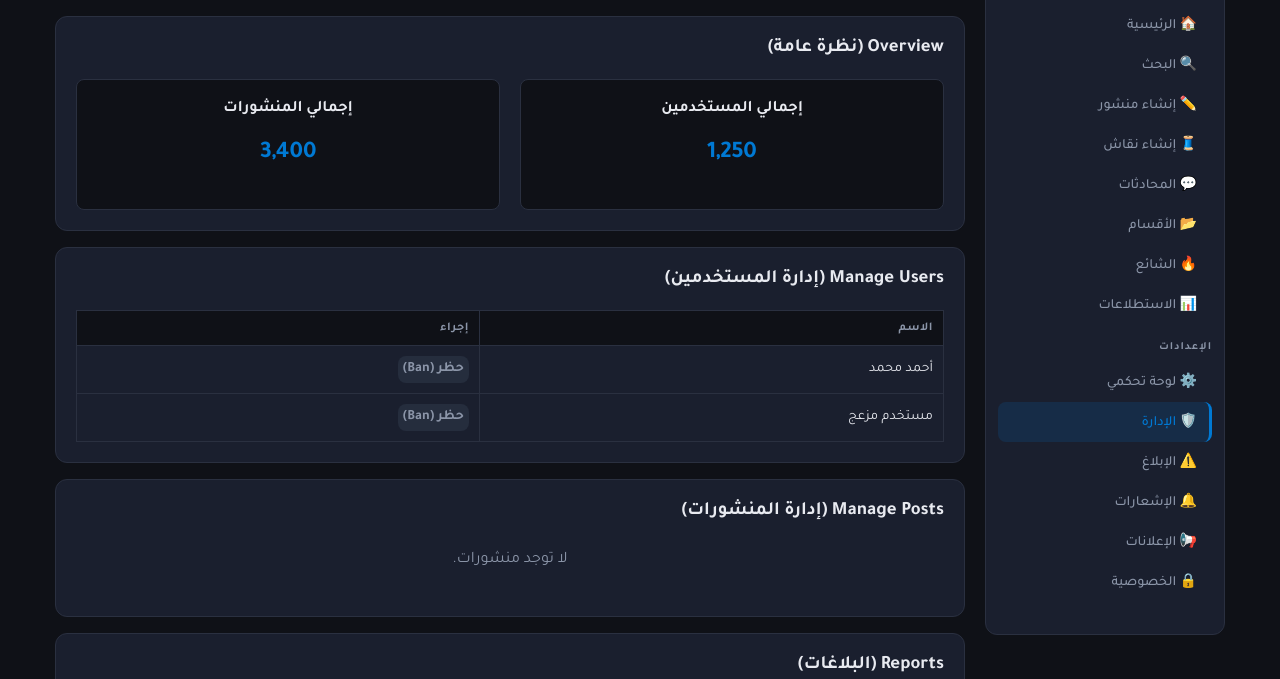
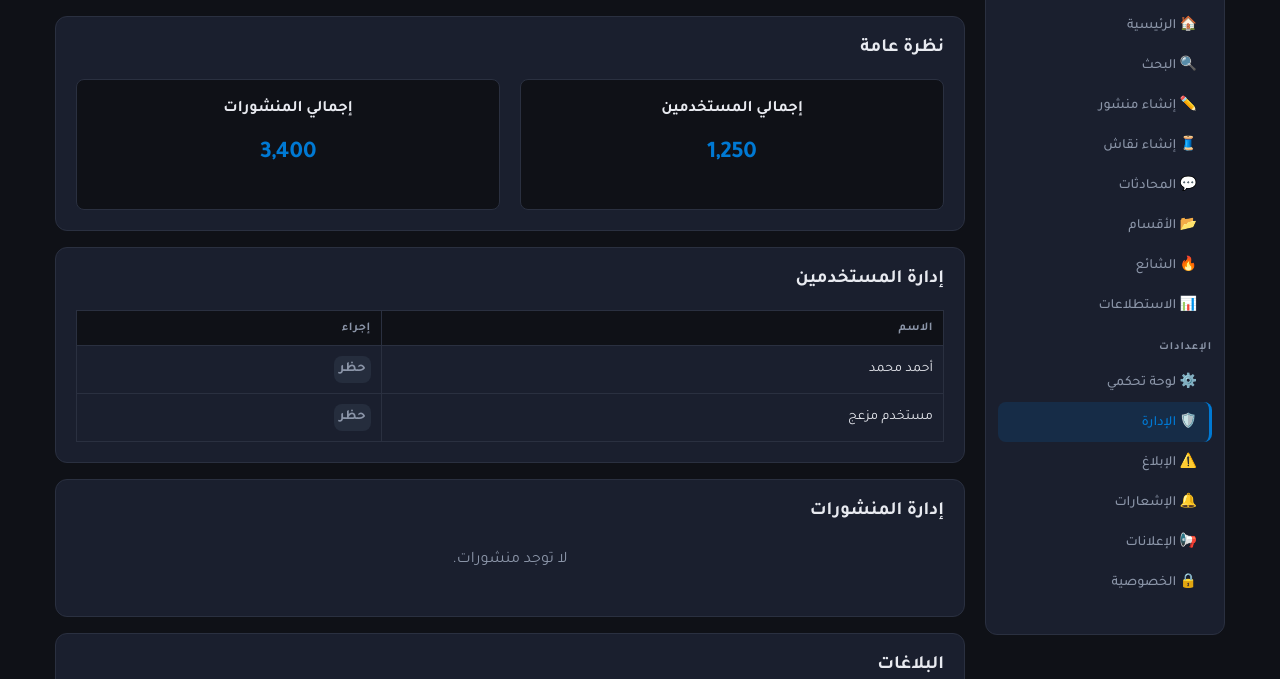
Before and after one commit to ahmed-3rida/it, a plain HTML site: page admin_dashboard/index.html in a window 1280 px wide. Shown: the part 121-800 px from the top of the page. Drawn offline with Linux system fonts and the light colour scheme.

Commit message:
feat: add base HTML templates for core modules and update language localization logic in shared.js

```diff
--- a/admin_dashboard/index.html
+++ b/admin_dashboard/index.html
@@ -4,7 +4,7 @@
 <head>
     <meta charset="UTF-8">
     <meta name="viewport" content="width=device-width, initial-scale=1.0">
-    <title>UniSkills Social</title>
+    <title data-ar="UniSkills Social - لوحة الإدارة" data-en="UniSkills Social - Admin Dashboard">UniSkills Social - لوحة الإدارة</title>
     <link rel="icon" type="image/x-icon" href="../images/uniskills-logo.ico">
     <link rel="stylesheet" href="../shared.css">
     <link rel="stylesheet" href="style.css">
@@ -59,7 +59,7 @@
             <h2 class="accent-title" data-ar="لوحة الإدارة" data-en="Admin Dashboard">لوحة الإدارة</h2>
 
             <div class="container-box">
-                <h3 data-ar="Overview (نظرة عامة)" data-en="Overview">Overview (نظرة عامة)</h3>
+                <h3 data-ar="نظرة عامة" data-en="Overview">نظرة عامة</h3>
                 <div style="display:flex; gap:20px;">
                     <div
                         style="flex:1; background:var(--bg-color); padding:20px; border-radius:8px; text-align:center; border:1px solid var(--border-color);">
@@ -75,8 +75,7 @@
             </div>
 
             <div class="container-box">
-                <h3 data-ar="Manage Users (إدارة المستخدمين)" data-en="Manage Users">Manage Users (إدارة المستخدمين)
-                </h3>
+                <h3 data-ar="إدارة المستخدمين" data-en="Manage Users">إدارة المستخدمين</h3>
                 <table style="width:100%; border-collapse:collapse; text-align:right;">
                     <tr style="background:var(--bg-color);">
                         <th style="padding:10px; border:1px solid var(--border-color);" data-ar="الاسم" data-en="Name">
@@ -88,37 +87,37 @@
                         <td style="padding:10px; border:1px solid var(--border-color);">أحمد محمد</td>
                         <td style="padding:10px; border:1px solid var(--border-color);">
                             <button class="btn btn-secondary" style="padding:5px;"
-                                onclick="this.closest('tr').remove(); document.getElementById('totalUsers').innerText='1,249'; showToast('User Banned / تم حظر المستخدم', 'success');">حظر
-                                (Ban)</button>
+                                data-ar="حظر" data-en="Ban"
+                                onclick="this.closest('tr').remove(); document.getElementById('totalUsers').innerText='1,249'; showToast(localStorage.getItem('site_lang')==='en'?'User Banned':'تم حظر المستخدم', 'success');">حظر</button>
                         </td>
                     </tr>
                     <tr>
                         <td style="padding:10px; border:1px solid var(--border-color);">مستخدم مزعج</td>
                         <td style="padding:10px; border:1px solid var(--border-color);">
                             <button class="btn btn-secondary" style="padding:5px;"
-                                onclick="this.closest('tr').remove(); showToast('User Banned / تم حظر المستخدم', 'success');">حظر
-                                (Ban)</button>
+                                data-ar="حظر" data-en="Ban"
+                                onclick="this.closest('tr').remove(); showToast(localStorage.getItem('site_lang')==='en'?'User Banned':'تم حظر المستخدم', 'success');">حظر</button>
                         </td>
                     </tr>
                 </table>
             </div>
 
             <div class="container-box">
-                <h3 data-ar="Manage Posts (إدارة المنشورات)" data-en="Manage Posts">Manage Posts (إدارة المنشورات)</h3>
+                <h3 data-ar="إدارة المنشورات" data-en="Manage Posts">إدارة المنشورات</h3>
                 <ul id="adminPostsList" style="list-style:none; padding:0;">
                     <!-- Posts will load here -->
                 </ul>
             </div>
 
             <div class="container-box">
-                <h3 data-ar="Reports (البلاغات)" data-en="Reports">Reports (البلاغات)</h3>
+                <h3 data-ar="البلاغات" data-en="Reports">البلاغات</h3>
                 <ul id="adminReportsList" style="list-style:none; padding:0;">
                     <!-- Reports will load here -->
                 </ul>
             </div>
 
             <div class="container-box">
-                <h3 data-ar="Manage Ads (إدارة الإعلانات)" data-en="Manage Ads">Manage Ads (إدارة الإعلانات)</h3>
+                <h3 data-ar="إدارة الإعلانات" data-en="Manage Ads">إدارة الإعلانات</h3>
                 <ul id="adminAdsList" style="list-style:none; padding:0;">
                     <!-- Ads will load here -->
                 </ul>
--- a/shared.js
+++ b/shared.js
@@ -29,21 +29,23 @@ function applyLanguage(lang) {
         document.documentElement.dir = 'rtl';
     }
 
+    // ترجمة النصوص العادية
     document.querySelectorAll('[data-ar]').forEach(el => {
-        if(lang === 'en' && el.getAttribute('data-en')) {
-            el.innerText = el.getAttribute('data-en');
-        } else if(el.getAttribute('data-ar')) {
-            el.innerText = el.getAttribute('data-ar');
-        }
+        let text = (lang === 'en' && el.getAttribute('data-en')) ? el.getAttribute('data-en') : el.getAttribute('data-ar');
+        if (text) el.innerText = text;
     });
 
+    // ترجمة الـ Placeholders
     document.querySelectorAll('[data-ar-placeholder]').forEach(el => {
-        if(lang === 'en' && el.getAttribute('data-en-placeholder')) {
-            el.placeholder = el.getAttribute('data-en-placeholder');
-        } else if(el.getAttribute('data-ar-placeholder')) {
-            el.placeholder = el.getAttribute('data-ar-placeholder');
-        }
+        let ph = (lang === 'en' && el.getAttribute('data-en-placeholder')) ? el.getAttribute('data-en-placeholder') : el.getAttribute('data-ar-placeholder');
+        if (ph) el.placeholder = ph;
     });
+
+    // ترجمة عنوان الصفحة (Title)
+    let titleEl = document.querySelector('title[data-ar]');
+    if (titleEl) {
+        document.title = (lang === 'en' && titleEl.getAttribute('data-en')) ? titleEl.getAttribute('data-en') : titleEl.getAttribute('data-ar');
+    }
 }
 
 // ===== Auth في الـ Navbar =====
```
Also changed, not shown: ads/index.html (+1 -1 lines), categories/index.html (+1 -1 lines), home/index.html (+1 -1 lines), moderation/index.html (+1 -1 lines), notifications/index.html (+1 -1 lines), polls/index.html (+1 -1 lines), privacy_settings/index.html (+1 -1 lines), profile/index.html (+1 -1 lines), search/index.html (+1 -1 lines), user_dashboard/index.html (+5 -5 lines).
